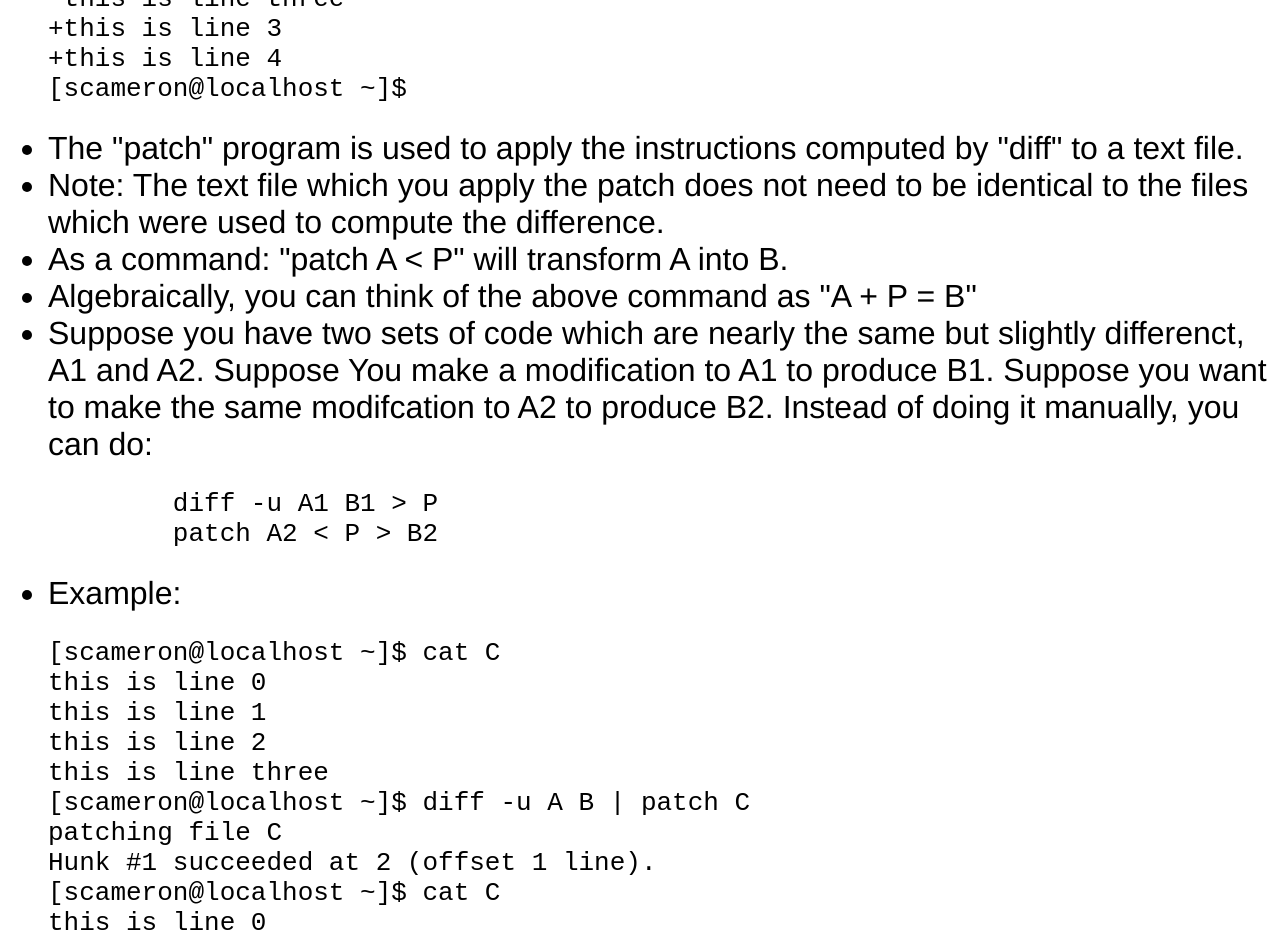
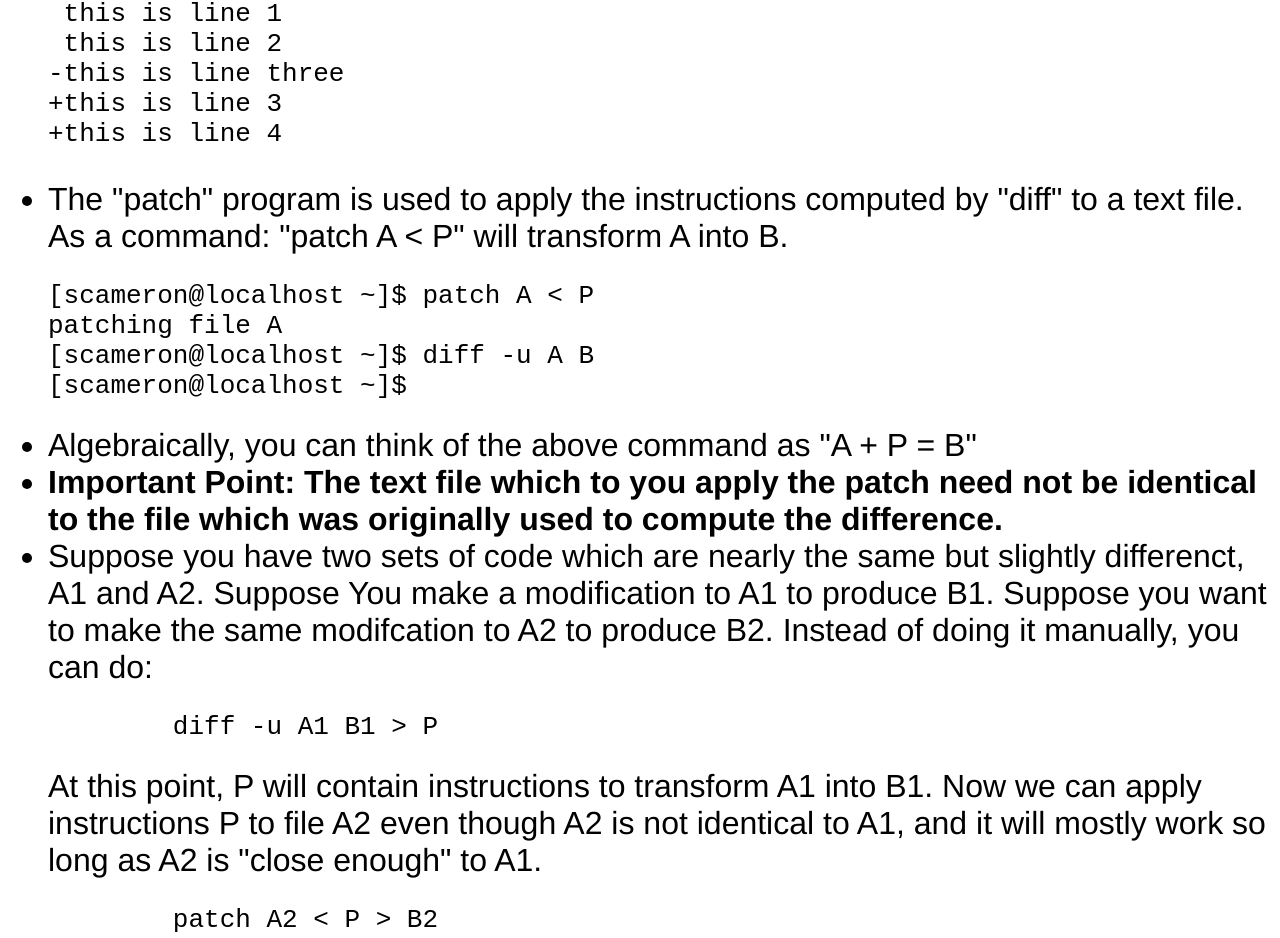
Before and after one commit to txrxlabs/linux-kernel-driver-dev, a plain HTML site: page whatisapatch.html in a window 1280 px wide. Shown: the part 920-1858 px from the top of the page. Drawn offline with Linux system fonts and the light colour scheme.

Commit message:
update description of what a patch is

```diff
--- a/whatisapatch.html
+++ b/whatisapatch.html
@@ -15,6 +15,7 @@ a set of instructions, P, which will transform A into B.
 <li>As a command, it would be "diff -u A B &gt; P"
 which you can think of algebraically as: "P = B - A"
 or as "compute the editing instructions to transform A into B".
+<p>For example, consider two files, A and B:
 <li>
 <pre>
 [scameron@localhost ~]$ cat A
@@ -37,21 +38,30 @@ this is line 4
 -this is line three
 +this is line 3
 +this is line 4
+</pre>
+<p><li>The "patch" program is used to apply the instructions
+computed by "diff" to a text file.
+As a command:  "patch A &lt; P" will transform A into B.
+<pre>
+[scameron@localhost ~]$ patch A < P
+patching file A
+[scameron@localhost ~]$ diff -u A B
 [scameron@localhost ~]$
 </pre>
-<li>The "patch" program is used to apply the instructions
-computed by "diff" to a text file.
-<li>Note: The text file which you apply the patch does not need
-to be identical to the files which were used to compute
-the difference.
-<li>As a command:  "patch A &lt; P" will transform A into B.
 <li>Algebraically, you can think of the above command as "A + P = B"
+<li><b>Important Point: The text file which to you apply the patch need not
+be identical to the file which was originally used to compute the difference.</b>
 <li>Suppose you have two sets of code which are nearly the same but
 slightly differenct, A1 and A2.  Suppose You make a modification
 to A1 to produce B1.  Suppose you want to make the same modifcation
 to A2 to produce B2.  Instead of doing it manually, you can do:
 <pre>
 	diff -u A1 B1 &gt; P
+</pre>
+At this point, P will contain instructions to transform A1 into B1.
+Now we can apply instructions P to file A2 even though A2 is not
+identical to A1, and it will mostly work so long as A2 is "close enough" to A1.
+<pre>
 	patch A2 &lt; P &gt; B2
 </pre>
 <li>Example:
```
